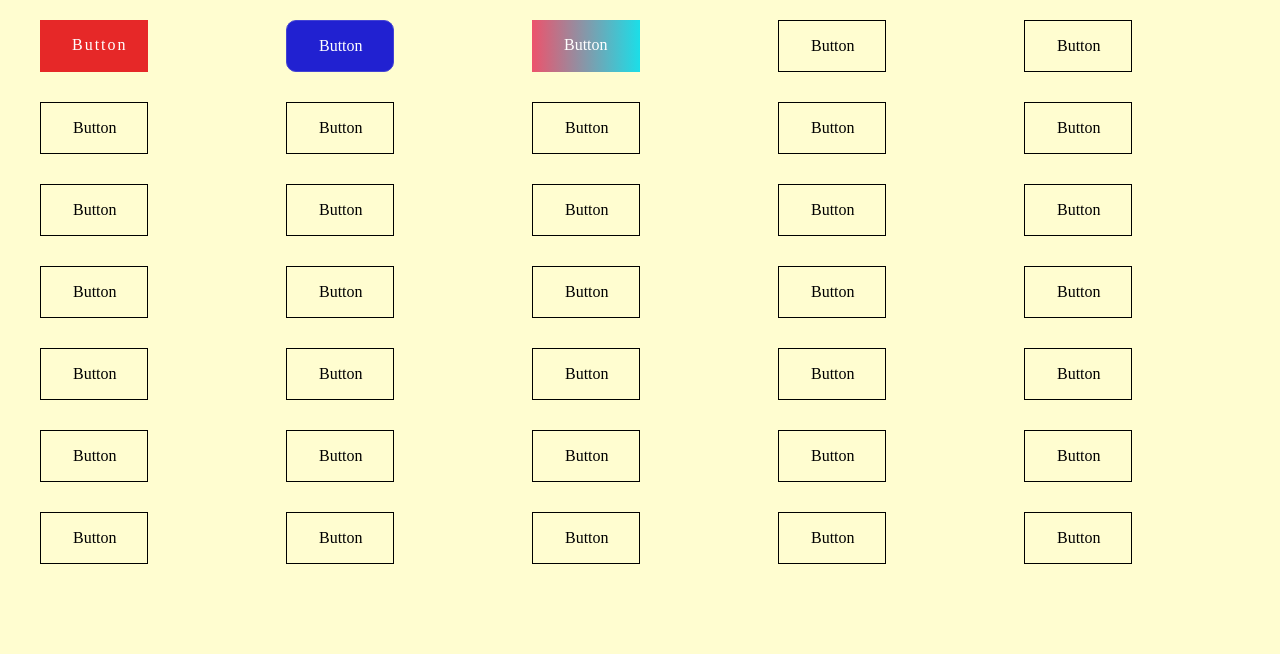
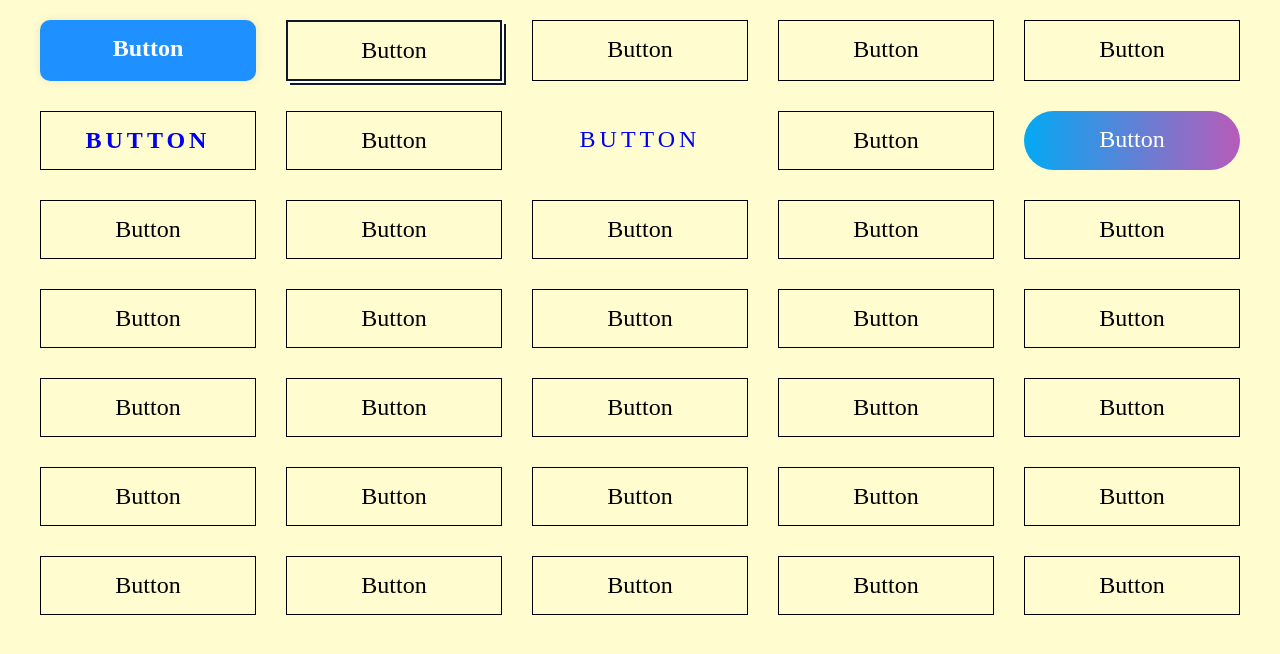
Before and after one commit to Sharmila-Td/hovering_buttons, a plain HTML site: page index.html in a window 1280 px wide. Drawn offline with Linux system fonts and the light colour scheme.

Commit message:
updating btns

```diff
--- a/index.html
+++ b/index.html
@@ -8,7 +8,7 @@
 </head>
 <body>
     <!-- Different types of Buttons -->
-     <!-- Button 1 -->
+     <!-- Glowing shadow button 1 -->
       <div class="btn btn_one"> Button  </div>
 
       <!-- Button 2 -->
@@ -23,19 +23,35 @@
       <!-- Button 5 -->
       <div class="btn btn_five"> Button  </div>
 
-      <!-- Button 6 -->
-      <div class="btn btn_six"> Button  </div>
+      <!-- neon button 6 -->
+        <div class="btn btn_six">
+            <a href="#">
+                Button
+                <span></span>
+                <span></span>
+                <span></span>
+                <span></span>
+            </a>
+        </div>
 
        <!-- Button 7 -->
        <div class="btn btn_seven"> Button  </div>
 
-      <!-- Button 8 -->
-      <div class="btn btn_eight"> Button  </div>
+      <!-- Neon Light button 8 -->
+        <div class="btn btn_eight">
+            <a href="#">
+                <span></span>
+                <span></span>
+                <span></span>
+                <span></span>
+                Button
+            </a>
+        </div>
 
       <!-- Button 9 -->
       <div class="btn btn_nine"> Button  </div>
 
-      <!-- Button 10 -->
+      <!-- Glowing Gradient button 10 -->
       <div class="btn btn_ten"> Button  </div>
 
       <!-- Button 11 -->
--- a/style.css
+++ b/style.css
@@ -12,41 +12,149 @@ body{
 }
 .btn{
     border: 1px solid #000;
-    padding: 16px 32px;
-    width: 50%;
+    padding: 15px 30px;
+    text-align: center;
+    font-size: 24px;
 }
 
-/* button 1 */
+/* button 1*/
 .btn_one{
-    background-color: rgb(230, 40, 40);
+    font-family: 'Times New Roman', Times, serif;
+    font-weight: bold;
+    background-color: #1e90ff;
+    color: #fff;
     border: none;
-    color: #FFF;
-    letter-spacing: 2px;
-    cursor: pointer;
+    border-radius: 10px;
+    box-shadow: 0 0 10px rgba(0, 0, 0, 0.1);
+    transition: .3s;
 }
 .btn_one:hover{
-    background-color: rgb(194, 16, 16);
+    box-shadow: 0 0 20px rgba(0, 0, 0, 0.5);
+    letter-spacing: 3px;
 }
 
 /* button 2 */
 .btn_two{
-    border-radius: 10px;
-    color: #fff;
-    background-color: rgb(33, 33, 209);
-    border: 1px solid rgb(67, 67, 211);
+    border: 2px solid #0f172a;
+    box-shadow: 2px 2px 0 #fff,
+                4px 4px 0 0 #0f172a;
+    cursor: pointer;
+    transition-duration: 200ms;
 }
 .btn_two:hover{
-    background-color: rgb(66, 66, 232);
+    box-shadow: 3px 3px #fff,
+                6px 6px 0 0 #0f172a ;
+    transform: translate(-2px , -2px);
 }
 
-/* button 3 */
-.btn_three{
-    background: linear-gradient(to right, rgb(237, 83, 108), rgb(27, 222, 232));
+
+/* button 6 */
+.btn_six{
+    position: relative;
+    display: inline-block;
+    text-transform: uppercase;
+    letter-spacing: 4px;
+    font-weight: bold;
+    color: #03e9f4;
+    transition: .5s;
+    overflow: hidden;
+    cursor: pointer;
+}
+.btn_six a{
+    text-decoration: none;
+}
+
+
+/* button 8 */
+.btn_eight{
+    position: relative;
+    text-transform: uppercase;
+    letter-spacing: 4px;
+    overflow: hidden;
+    transition: 0.2s;
+    cursor: pointer;
+    border: none;
+}
+.btn_eight a{
+    text-decoration: none;
+}
+.btn_eight:hover{
+    color: #255784;
+    background: #2196f3;
+    box-shadow: 0 0 10px #2196f3,
+                0 0 40px #2196f3,
+                0 0 80px #2196f3;
+    transition-delay:1s ;
+}
+.btn_eight a span{
+    position: absolute;
+    display: block;
+}
+.btn_eight a span:nth-child(1){
+    top: 0;
+    left: -100%;
+    width: 100%;
+    height: 2px;
+    background: linear-gradient(90deg, transparent, #2196f3);
+}
+.btn_eight:hover a span:nth-child(1){
+    left: 100%;
+    transition: 1s;
+}
+.btn_eight a span:nth-child(2){
+    top: -100%;
+    right: 0;
+    width: 2px;
+    height: 100%;
+    background: linear-gradient(180deg, transparent, #2196f3);
+}
+.btn_eight:hover a span:nth-child(2){
+    top: 100%;
+    transition: 1s;
+    transition-delay: 0.25s;
+}
+.btn_eight a span:nth-child(3){
+    bottom: 0;
+    right: -100%;
+    width: 100%;
+    height: 2px;
+    background: linear-gradient(90deg, transparent, #2196f3);
+}
+.btn_eight:hover a span:nth-child(3){
+    right: 100%;
+    transition: 1s;
+    transition-delay: 0.5s;
+}
+.btn_eight a span:nth-child(4){
+    bottom: -100%;
+    left: 0;
+    width: 2px;
+    height: 100%;
+    background: linear-gradient(360deg, transparent, #2196f3);
+}
+.btn_eight:hover a span:nth-child(4){
+    bottom: 100%;
+    transition: 1s;
+    transition-delay: 0.75s;
+}
+
+/* button 10 */
+.btn_ten{
+    background: linear-gradient(90deg, #03a9f4, #f441a5, #ffeb3b, #03a9f4);
+    background-size: 400%;
     color: #fff;
+    border-radius: 30px;
     border: none;
     cursor: pointer;
-    transition: .3s;
 }
-.btn_three:hover{
-    background: linear-gradient(to right,  rgb(27, 222, 232), rgb(237, 83, 108))
+.btn_ten:hover{
+    animation: btn10 8s linear infinite;
 }
+@keyframes btn10{
+    0%{
+        background-position: 0%;
+    }
+    100%{
+        background-position: 400%;
+    }
+}
```
